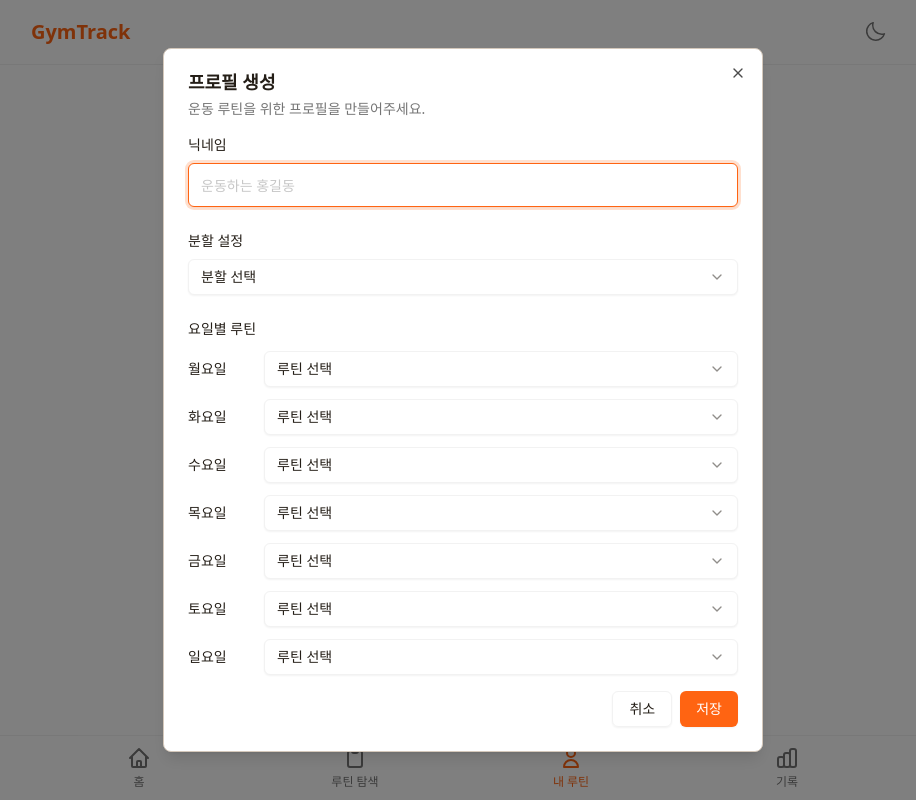
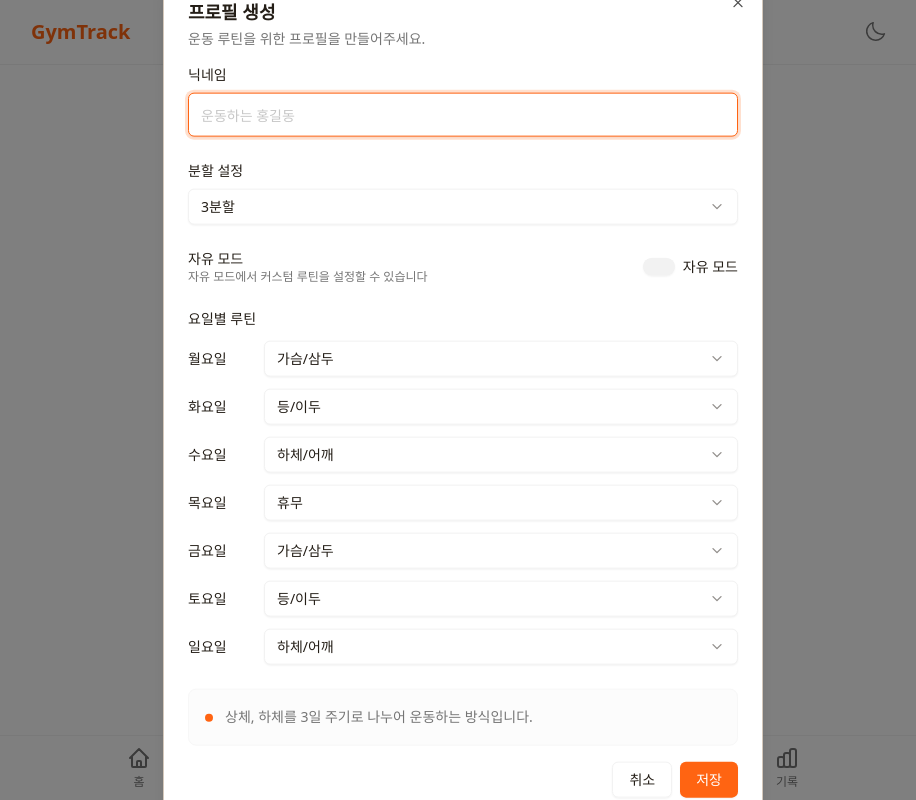
Before and after one commit to amh6281/exercise-record-app, a Next.js app: page /my-routines in a window 1280 px wide. Both pictures are taken after a click on the button "프로필 설정하기". Shown: the whole page, without its empty margins (177-1093 px from the left). Built offline with nearby package versions, Linux system fonts and the light colour scheme.

Commit message:
refactor: ProfileForm 구성요소 개선

```diff
--- a/src/components/myRoutines/profile/ProfileForm.tsx
+++ b/src/components/myRoutines/profile/ProfileForm.tsx
@@ -2,9 +2,27 @@ import { Select, SelectContent, SelectGroup, SelectItem, SelectTrigger, SelectVa
 import { Input } from '@/components/ui/input';
 import { Label } from '@/components/ui/label';
 import { DAY_LABELS } from '@/constants/DayLabel';
-import { ROUTINE_LABELS, SPLIT_LABELS } from '@/constants/SplitLabel';
+import {
+  ROUTINE_LABELS,
+  BASIC_SPLIT_OPTIONS,
+  DEFAULT_ROUTINES,
+  LIMITED_ROUTINE_OPTIONS,
+  SPLIT_DESCRIPTIONS,
+} from '@/constants/SplitLabel';
+import type { Profile } from '@/types/Profile';
+import { Switch } from '@/components/ui/switch';
 
 const ProfileForm = () => {
+  // 임시로 선택된 분할 타입 (UI 테스트용)
+  const selectedSplitType: Profile['splitType'] = '3-split';
+  const defaultRoutines = DEFAULT_ROUTINES[selectedSplitType];
+
+  // 임시로 고급 설정 상태 (UI 테스트용)
+  const isAdvancedMode = false;
+
+  // 현재 사용할 루틴 옵션
+  const currentRoutineOptions = isAdvancedMode ? ROUTINE_LABELS : LIMITED_ROUTINE_OPTIONS[selectedSplitType];
+
   return (
     <div className='space-y-6'>
       {/* 닉네임 입력 */}
@@ -26,13 +44,13 @@ const ProfileForm = () => {
         <Label htmlFor='splitType' className='text-choco-700 dark:text-choco-100 text-sm font-medium'>
           분할 설정
         </Label>
-        <Select>
+        <Select defaultValue={selectedSplitType}>
           <SelectTrigger className='border-cool-200 text-choco-700 focus:border-primary-500 focus:ring-primary-500 dark:border-choco-600 dark:bg-choco-700 dark:text-choco-100 dark:focus:border-primary-400 dark:focus:ring-primary-400 h-11 w-full bg-white focus:ring-1'>
             <SelectValue placeholder='분할 선택' />
           </SelectTrigger>
           <SelectContent className='border-cool-200 dark:border-choco-600 dark:bg-choco-700 bg-white'>
             <SelectGroup>
-              {Object.entries(SPLIT_LABELS).map(([key, value]) => (
+              {Object.entries(BASIC_SPLIT_OPTIONS).map(([key, value]) => (
                 <SelectItem
                   key={key}
                   value={key}
@@ -46,11 +64,32 @@ const ProfileForm = () => {
         </Select>
       </div>
 
+      {/* 자유 모드 토글 */}
+      <div className='flex items-center justify-between'>
+        <div>
+          <Label className='text-choco-700 dark:text-choco-100 text-sm font-medium'>자유 모드</Label>
+          <p className='text-cool-600 dark:text-cool-200 text-xs'>
+            {isAdvancedMode ? '모든 루틴 옵션을 사용할 수 있습니다' : '자유 모드에서 커스텀 루틴을 설정할 수 있습니다'}
+          </p>
+        </div>
+        <div className='flex items-center space-x-2'>
+          <Switch
+            id='advanced-mode'
+            className='data-[state=checked]:bg-primary-500 data-[state=unchecked]:bg-cool-200 dark:data-[state=checked]:bg-primary-400 dark:data-[state=unchecked]:bg-choco-600 hover:data-[state=checked]:bg-primary-600 hover:data-[state=unchecked]:bg-cool-300 dark:hover:data-[state=checked]:bg-primary-500 dark:hover:data-[state=unchecked]:bg-choco-500 focus-visible:ring-primary-500/20'
+          />
+          <Label htmlFor='advanced-mode' className='text-choco-700 dark:text-choco-100 text-sm font-medium'>
+            자유 모드
+          </Label>
+        </div>
+      </div>
+
       {/* 요일별 루틴 설정 */}
       <div className='space-y-3'>
         <Label className='text-choco-700 dark:text-choco-100 text-sm font-medium'>요일별 루틴</Label>
         <div className='space-y-3'>
-          {Object.entries(DAY_LABELS).map(([day, label]) => (
+          {Object.entries(DAY_LABELS).map(([day, label]) => {
+            const defaultRoutine = defaultRoutines.find((r) => r.day === day)?.routine || '';
+            return (
               <div key={day} className='flex items-center gap-3'>
                 <Label
                   htmlFor={day}
@@ -58,13 +97,13 @@ const ProfileForm = () => {
                 >
                   {label}
                 </Label>
-              <Select>
+                <Select defaultValue={defaultRoutine}>
                   <SelectTrigger className='border-cool-200 text-choco-700 focus:border-primary-500 focus:ring-primary-500/20 dark:border-choco-600 dark:bg-choco-700 dark:text-choco-100 dark:focus:border-primary-400 dark:focus:ring-primary-400/20 h-11 flex-1 bg-white focus:ring-1'>
                     <SelectValue placeholder='루틴 선택' />
                   </SelectTrigger>
                   <SelectContent className='border-cool-200 dark:border-choco-600 dark:bg-choco-700 bg-white'>
                     <SelectGroup>
-                    {Object.entries(ROUTINE_LABELS).map(([key, value]) => (
+                      {Object.entries(currentRoutineOptions).map(([key, value]) => (
                         <SelectItem
                           key={key}
                           value={key}
@@ -77,7 +116,18 @@ const ProfileForm = () => {
                   </SelectContent>
                 </Select>
               </div>
-          ))}
+            );
+          })}
+        </div>
+      </div>
+
+      {/* 분할 타입 설명 */}
+      <div className='bg-cool-50 dark:bg-choco-700 border-cool-100 dark:border-choco-600 rounded-lg border p-4'>
+        <div className='flex items-start gap-3'>
+          <div className='bg-primary-500 dark:bg-primary-400 mt-2 h-2 w-2 flex-shrink-0 rounded-full'></div>
+          <p className='text-cool-600 dark:text-cool-200 text-sm leading-relaxed'>
+            {SPLIT_DESCRIPTIONS[selectedSplitType]}
+          </p>
         </div>
       </div>
     </div>
--- a/src/constants/SplitLabel.ts
+++ b/src/constants/SplitLabel.ts
@@ -3,7 +3,6 @@ export const SPLIT_LABELS = {
   '4-split': '4분할',
   '5-split': '5분할',
   'full-body': '무분할 (전신)',
-  custom: '커스텀',
 };
 
 export const ROUTINE_LABELS = {
@@ -14,6 +13,7 @@ export const ROUTINE_LABELS = {
   shoulders: '어깨',
   biceps: '이두',
   triceps: '삼두',
+  arms: '팔',
   'chest-triceps': '가슴/삼두',
   'back-biceps': '등/이두',
   'chest-shoulders': '가슴/어깨',
@@ -21,3 +21,89 @@ export const ROUTINE_LABELS = {
   abs: '복부',
   cardio: '유산소',
 };
+
+// 분할별 SelectBox 기본 설정 값 (초기 설정 값)
+export const DEFAULT_ROUTINES = {
+  'full-body': [
+    { day: 'monday', routine: 'full-body' },
+    { day: 'tuesday', routine: 'full-body' },
+    { day: 'wednesday', routine: 'full-body' },
+    { day: 'thursday', routine: 'full-body' },
+    { day: 'friday', routine: 'full-body' },
+    { day: 'saturday', routine: 'cardio' },
+    { day: 'sunday', routine: 'rest' },
+  ],
+  '3-split': [
+    { day: 'monday', routine: 'chest-triceps' },
+    { day: 'tuesday', routine: 'back-biceps' },
+    { day: 'wednesday', routine: 'legs' },
+    { day: 'thursday', routine: 'rest' },
+    { day: 'friday', routine: 'chest-triceps' },
+    { day: 'saturday', routine: 'back-biceps' },
+    { day: 'sunday', routine: 'legs' },
+  ],
+  '4-split': [
+    { day: 'monday', routine: 'chest-triceps' },
+    { day: 'tuesday', routine: 'back-biceps' },
+    { day: 'wednesday', routine: 'shoulders' },
+    { day: 'thursday', routine: 'legs' },
+    { day: 'friday', routine: 'rest' },
+    { day: 'saturday', routine: 'chest-triceps' },
+    { day: 'sunday', routine: 'back-biceps' },
+  ],
+  '5-split': [
+    { day: 'monday', routine: 'chest' },
+    { day: 'tuesday', routine: 'back' },
+    { day: 'wednesday', routine: 'shoulders' },
+    { day: 'thursday', routine: 'legs' },
+    { day: 'friday', routine: 'arms' },
+    { day: 'saturday', routine: 'rest' },
+    { day: 'sunday', routine: 'rest' },
+  ],
+} as const;
+
+// 분할별 SelectBox 선택 가능 옵션 값
+export const LIMITED_ROUTINE_OPTIONS = {
+  'full-body': {
+    'full-body': '전신',
+    cardio: '유산소',
+    rest: '휴무',
+  },
+  '3-split': {
+    'chest-triceps': '가슴/삼두',
+    'back-biceps': '등/이두',
+    legs: '하체/어깨',
+    rest: '휴무',
+  },
+  '4-split': {
+    'chest-triceps': '가슴/삼두',
+    'back-biceps': '등/이두',
+    shoulders: '어깨',
+    legs: '하체',
+    rest: '휴무',
+  },
+  '5-split': {
+    chest: '가슴',
+    back: '등',
+    shoulders: '어깨',
+    legs: '하체',
+    arms: '팔',
+    rest: '휴무',
+  },
+} as const;
+
+// 분할별 설명 텍스트
+export const SPLIT_DESCRIPTIONS = {
+  'full-body': '매일 전신을 운동하는 방식입니다. 초보자에게 추천합니다.',
+  '3-split': '상체, 하체를 3일 주기로 나누어 운동하는 방식입니다.',
+  '4-split': '가슴/삼두, 등/이두, 어깨, 하체를 4일 주기로 나누어 운동하는 방식입니다.',
+  '5-split': '각 부위를 5일 주기로 세분화하여 운동하는 방식입니다. 중급자 이상에게 추천합니다.',
+} as const;
+
+// 기본 분할 옵션
+export const BASIC_SPLIT_OPTIONS = {
+  '3-split': '3분할',
+  '4-split': '4분할',
+  '5-split': '5분할',
+  'full-body': '무분할 (전신)',
+} as const;
```
Lines whose indentation alone changed are shown as unchanged.
